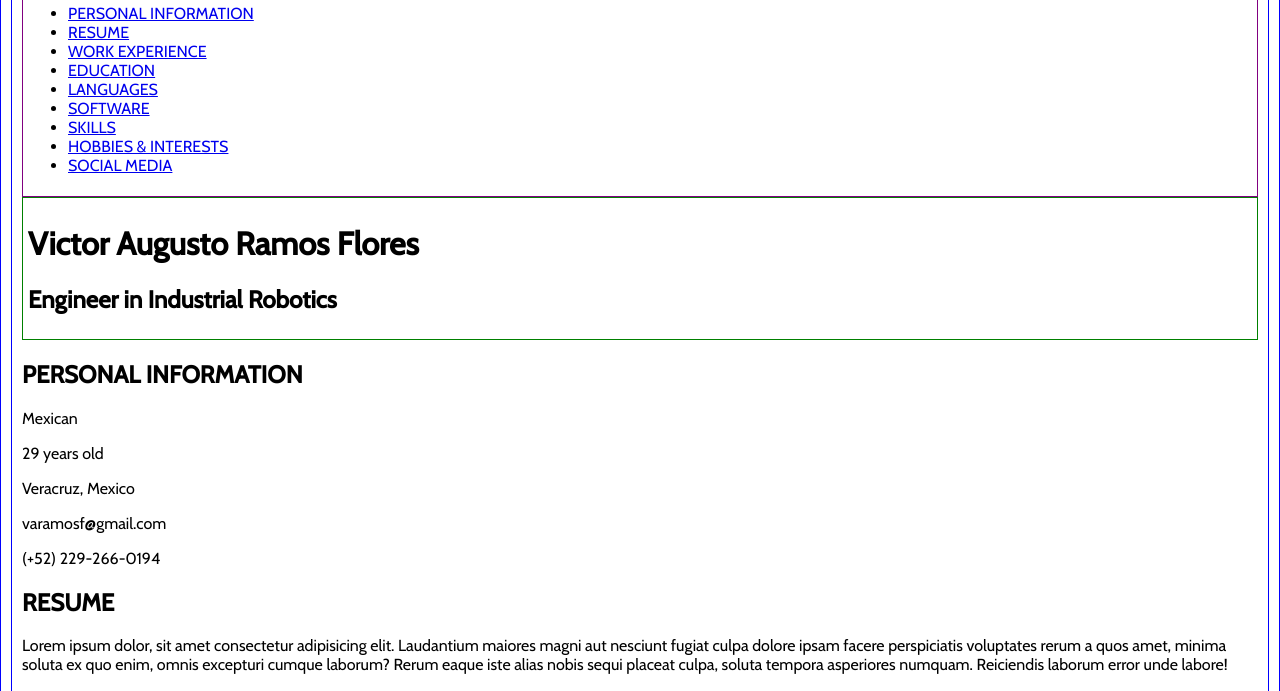
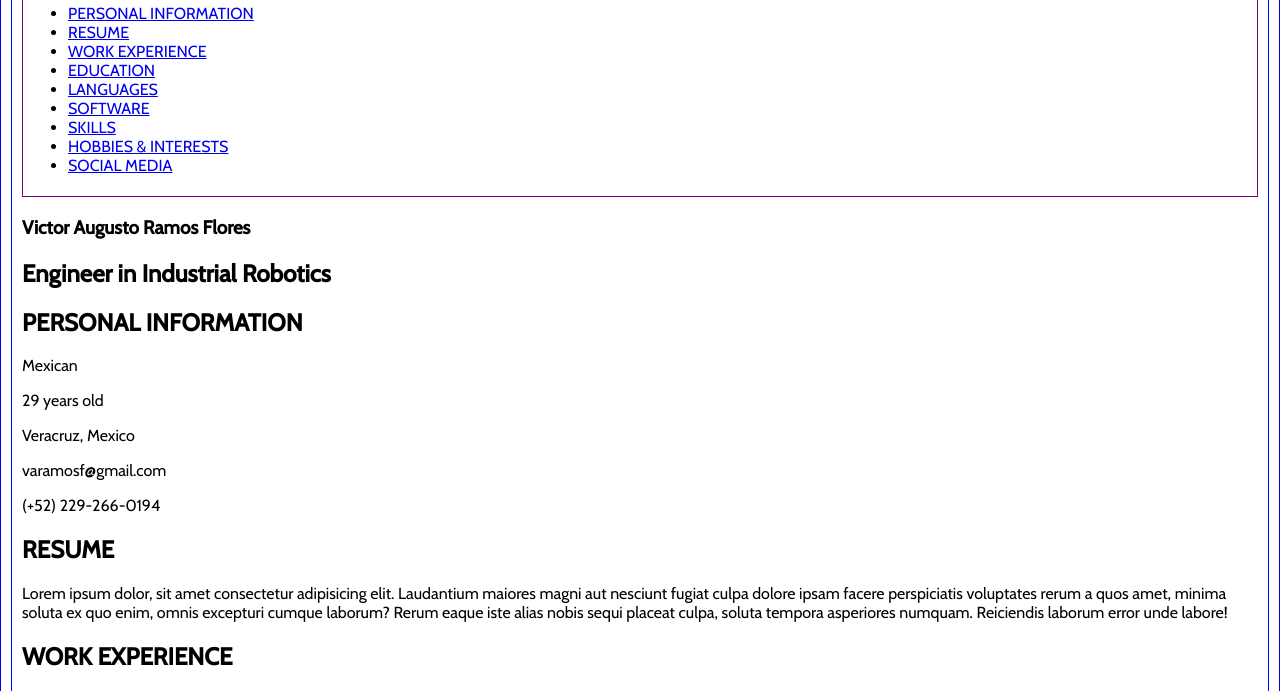
Before and after one commit to Varamosf/Victor_Ramos_CV, a plain HTML site: page index.html in a window 1280 px wide. Shown: the part 81-772 px from the top of the page. Drawn offline with nearby package versions, Linux system fonts and the light colour scheme.

Commit message:
Ajustes estructura

```diff
--- a/css/style.css
+++ b/css/style.css
@@ -18,11 +18,6 @@ body{
     padding: 5px;
 }
 
-.HEADER_BOX{
-    border: 1px solid green;
-    padding: 5px;
-}
-
 .WORK_EXPERIENCE_BOX{
     background-color: #F3F2C9;
     border: 5px solid  #055052;
--- a/index.html
+++ b/index.html
@@ -9,7 +9,7 @@
     <link href="https://fonts.googleapis.com/css2?family=Arimo:wght@400;500&family=Cabin:wght@400;500&family=Gloria+Hallelujah&family=Indie+Flower&family=Noto+Sans+KR:wght@400;500&family=Patrick+Hand&display=swap" rel="stylesheet">
 </head>
 <body>
-    <header>
+    <header class="UPPER_BAR_BOX">
         <div>
             <img src="img/Victor Ramos - Logo (9).png" alt="Victor_Ramos_logo" width="25" class="HOME_MENU">
         </div>
@@ -29,14 +29,15 @@
        </nav>
     </header>
 
-        <div class="HEADER_BOX">
+    <section class="INTRODUCTION_SECTION" id="INTRODUCTION">
+            <article class="INTRODUCTION_BOX">
                 <h1 class="HEADER_TEXT">Victor Augusto Ramos Flores</h1>
                 <h2 class="HEADER_SUB_TEXT">Engineer in Industrial Robotics</h2>
-        </div>
-    </header>
+            </article>
+    </section>
 
-    <main>
-        <section class="PERSONAL_INFORMATION_SECTION" id="PERSONAL_INFORMATION">
+
+    <section class="PERSONAL_INFORMATION_SECTION" id="PERSONAL_INFORMATION">
 
             <h2 class="PERSONAL_INFORMATION_TEXT">PERSONAL INFORMATION</h2>
 
@@ -106,8 +107,7 @@
                 <h4 class="DEPARTMENT_TEXT">Maintenance Engineering</h4>
                 <h4 class="ASSIGNMENTS_TEXT">Lorem ipsum dolor, sit amet consectetur adipisicing elit. Eum, excepturi ipsa illo itaque laborum harum sit sequi minima quaerat facere, non autem hic magnam mollitia officia possimus cumque nam obcaecati velit provident ea qui labore. Repellat esse error quod quaerat cumque aliquid, consequuntur neque eaque rerum beatae. Nihil, fuga blanditiis.</h4>
             </article>
-        </section>
-    </main>
+    </section>
 
             <div class="education">
                 <title>
```
